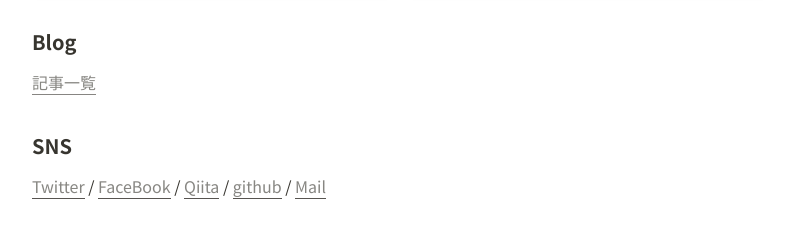
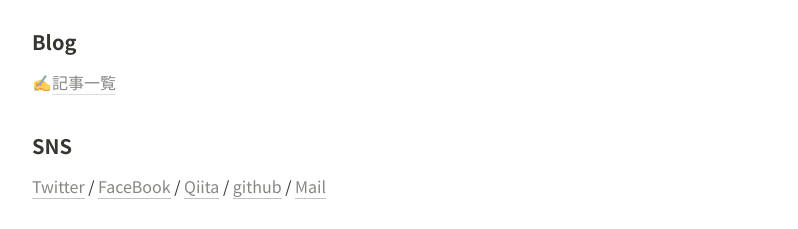
Before and after one commit to maejimayuto/super-notion-blog, a Next.js app: page / in a window 1280 px wide. Shown: the part 876-1105 px from the top of the page, without its empty margins (240-1038 px from the left). Built offline with nearby package versions, Linux system fonts and the light colour scheme.

Commit message:
add: icon to blog

```diff
--- a/src/pages/index.tsx
+++ b/src/pages/index.tsx
@@ -71,7 +71,12 @@
           })}
         </div>
         <h2 className="text-xl font-bold">Blog</h2>
-        <Link href="/blog" passHref><a>記事一覧</a></Link>
+        <Link href="/blog" passHref>
+          <a className="border-0">
+            <span className="text-fg-4">✍️</span>
+            <span className="text-fg-3 hover:text-fg-4 border-b border-fg-1 hover:border-fg-4">記事一覧</span>
+          </a>
+        </Link>
         <h2 className="text-xl font-bold">SNS</h2>
         <ExtLink href="https://twitter.com/maejimayuto"><a>Twitter</a></ExtLink>
         <span> / </span>
--- a/src/styles/globals.css
+++ b/src/styles/globals.css
@@ -8,7 +8,7 @@
 h3 { @apply text-xl mt-6 mb-2; }
 h4 { @apply text-lg mt-4 mb-1; }
 
-a { @apply border-b border-fg-3 text-fg-3 hover:border-fg-4 hover:text-fg-4 ; }
+a { @apply border-b border-fg-1 text-fg-3 hover:border-fg-4 hover:text-fg-4; }
 
 ul { @apply list-disc pl-7; }
 ul { list-style: disc outside ;}
```
